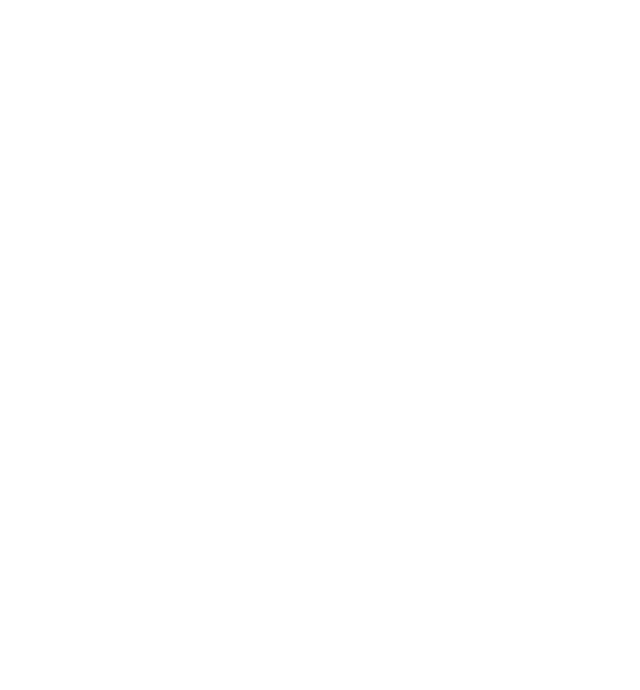
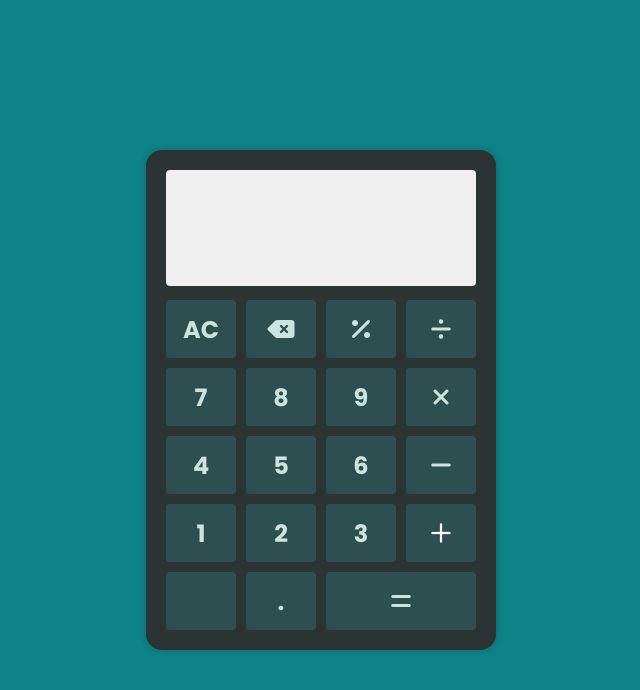
Before and after one commit to mir-akbar/Calculator, a plain HTML site: page index.html in a window 1280 px wide. Shown: the whole page, without its empty margins (319-959 px from the left). Drawn offline with Linux system fonts and the light colour scheme.

Commit message:
calculator ui

```diff
--- a/index.html
+++ b/index.html
@@ -1,13 +1,53 @@
 <!DOCTYPE html>
 <html lang="en">
+
 <head>
     <meta charset="UTF-8">
     <meta name="viewport" content="width=device-width, initial-scale=1.0">
-    <title>Calculator</title>
+    <script src="https://kit.fontawesome.com/6521fedf4e.js" crossorigin="anonymous"></script>
     <link rel="stylesheet" href="styles.css">
     <script src="script.js"></script>
+    <title>Calculator</title>
 </head>
+
 <body>
+    <div class="container">
+        <div class="calculator">
+            <div class="calculatorDisplay">
+                <div class="inputDisplay"></div>
+                <div class="resultDisplay"></div>
+            </div>
+                <button class="btn clear">AC</button>
+            <button class="btn delete">
+                <i class="fa-solid fa-delete-left" style="color: #cbe4de;"></i>
+            </button>
+            <button class="btn percentage">
+                <i class="fa-solid fa-percent" style="color: #cbe4de;"></i>
+            </button>
+            <button class="btn divide">
+                <i class="fa-solid fa-divide" style="color: #cbe4de;"></i>
+            </button>
+            <button class="btn seven">7</button>
+            <button class="btn eight">8</button>
+            <button class="btn nine">9</button>
+            <button class="btn operation"><i class="fa-solid fa-xmark" style="color: #cbe4de;"></i></button>
+            <button class="btn four">4</button>
+            <button class="btn five">5</button>
+            <button class="btn six">6</button>
+            <button class="btn subtract"><i class="fa-solid fa-minus" style="color: #cbe4de;"></i></button>
+            <button class="btn one">1</button>
+            <button class="btn two">2</button>
+            <button class="btn three">3</button>
+            <button class="btn add">
+                <i class="fa-regular fa-plus" style="color: #ffffff;"></i>
+            </button>
+            <button class="btn zero"></button>
+            <button class="btn decimalPoint">.</button>
+            <button class="btn equals">
+                <i class="fa-solid fa-equals" style="color: #cbe4de;"></i>
+            </button>
+        </div>
+    </div>
+</body>
 
-</body>
 </html>
--- a/styles.css
+++ b/styles.css
@@ -15,3 +15,67 @@
     box-sizing: border-box;
     font-family: 'Poppins', sans-serif;
 }
+
+body {
+    background-color: var(--page-background-color);
+}
+
+button {
+    cursor: pointer;
+    outline: none;
+    border: none;
+    padding: 0;
+}
+.container {
+    width: 100%;
+    max-width: 1200px;
+    margin: 0 auto;
+    display: flex;
+    align-items: center;
+    justify-content: center;
+    min-height: 100vh;
+}
+
+
+/* CALCULATOR */
+
+.calculator {
+    width: 350px;
+    height: 500px;
+    display: grid;
+    grid-template: minmax(120px, auto) repeat(5, 1fr) / repeat(4, 1fr);
+    grid-gap: 10px;
+    background-color: var(--background-color);
+    border-radius: 16px;
+    padding: 20px;
+    box-shadow: 0 0 8px rgba(0, 0, 0, 0.2);
+}
+
+.calculatorDisplay {
+    grid-column: 1 / -1;
+    font-size: 1rem;
+    font-weight: 700;
+    color: var(--text-color);
+    background-color: var(--screen-background-color);
+    border-radius: 4px;
+    display: flex;
+    align-items: center;
+    justify-content: flex-end;
+    margin-bottom: 4px;
+}
+
+.btnContainer {
+    width: 100%;
+}
+
+.btn {
+    background-color: var(--button-color);
+    color: var(--text-color);
+    border-radius: 4px;
+    font-size: 1.5rem;
+    font-weight: 700;
+}
+
+.equals {
+    grid-column: span 2;
+}
```
